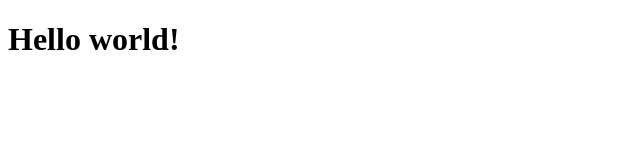
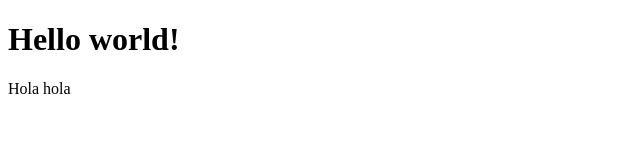
Before and after one commit to juliizq/Exo-code, a website: page index.html in a window 1280 px wide. Shown: the full height of the page, 0-640 px from the left. Drawn offline with Linux system fonts and the light colour scheme.

Commit message:
Add paragraph

```diff
--- a/index.html
+++ b/index.html
@@ -7,5 +7,6 @@
 </head>
 <body>
     <h1>Hello world!</h1>
+    <p>Hola hola</p>
 </body>
 </html>
```
